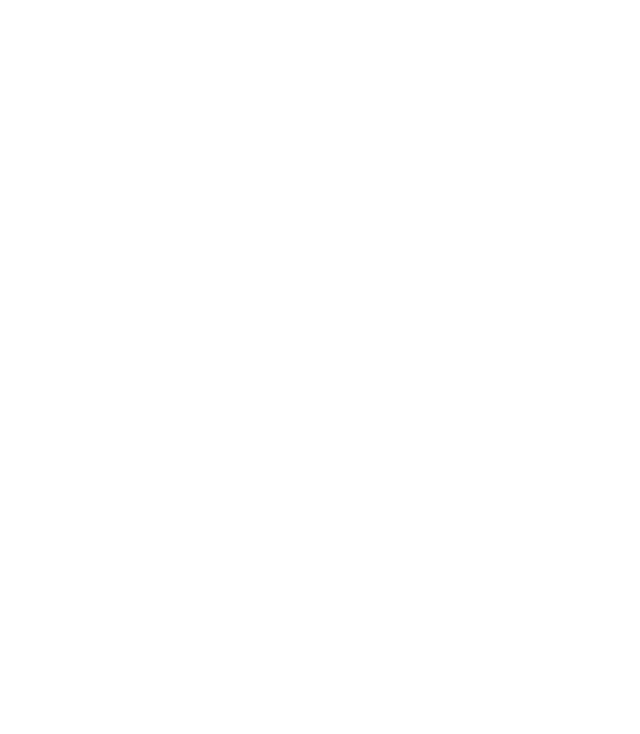
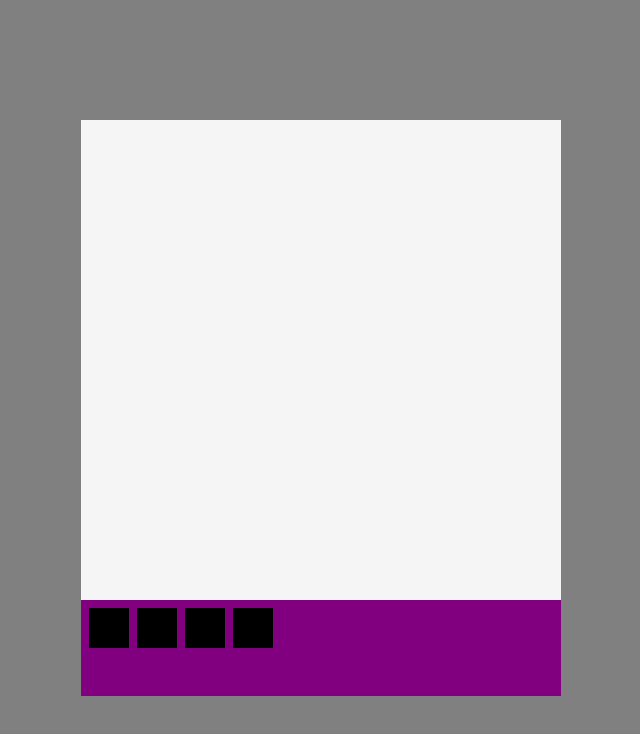
Before and after one commit to yuhuyu123/BouncingBall, a plain HTML site: page index.html in a window 1280 px wide. Shown: the whole page, without its empty margins (327-967 px from the left). Drawn offline with Linux system fonts and the light colour scheme.

Commit message:
Create basic layout(display, buttons) not final colors

```diff
--- a/index.html
+++ b/index.html
@@ -4,9 +4,22 @@
     <meta charset="UTF-8">
     <meta http-equiv="X-UA-Compatible" content="IE=edge">
     <meta name="viewport" content="width=device-width, initial-scale=1.0">
-    <title>Document</title>
+    <title>Bouncing ball</title>
+    <link rel="stylesheet" href="style.css">
 </head>
 <body>
+    <div class="main-container">
+        <div class="main-display"></div>
+        <div class="buttons">
+            <div class="button"></div>
+            <div class="button"></div>
+            <div class="button"></div>
+            <div class="button"></div>
+
+    </div>
+    </div>
+
+
 
 </body>
 </html>
--- a/style.css
+++ b/style.css
@@ -0,0 +1,30 @@
+body {
+    background-color: gray;
+    display: flex;
+    min-height: 100vh;
+    min-width: 100vw;
+    align-items: center;
+    justify-content: center;
+}
+
+.main-display {
+    flex-shrink: 0;
+    background-color: whitesmoke;
+    height: 60vh;
+    width: 60vh;
+}
+
+.buttons {
+    flex-shrink: 0;
+    height: 10vh;
+    display: flex;
+    background-color: purple;
+    gap: 1vh;
+    padding: 1vh;
+}
+
+.button {
+    background-color: black;
+    height: 5vh;
+    width: 5vh;
+}
```
